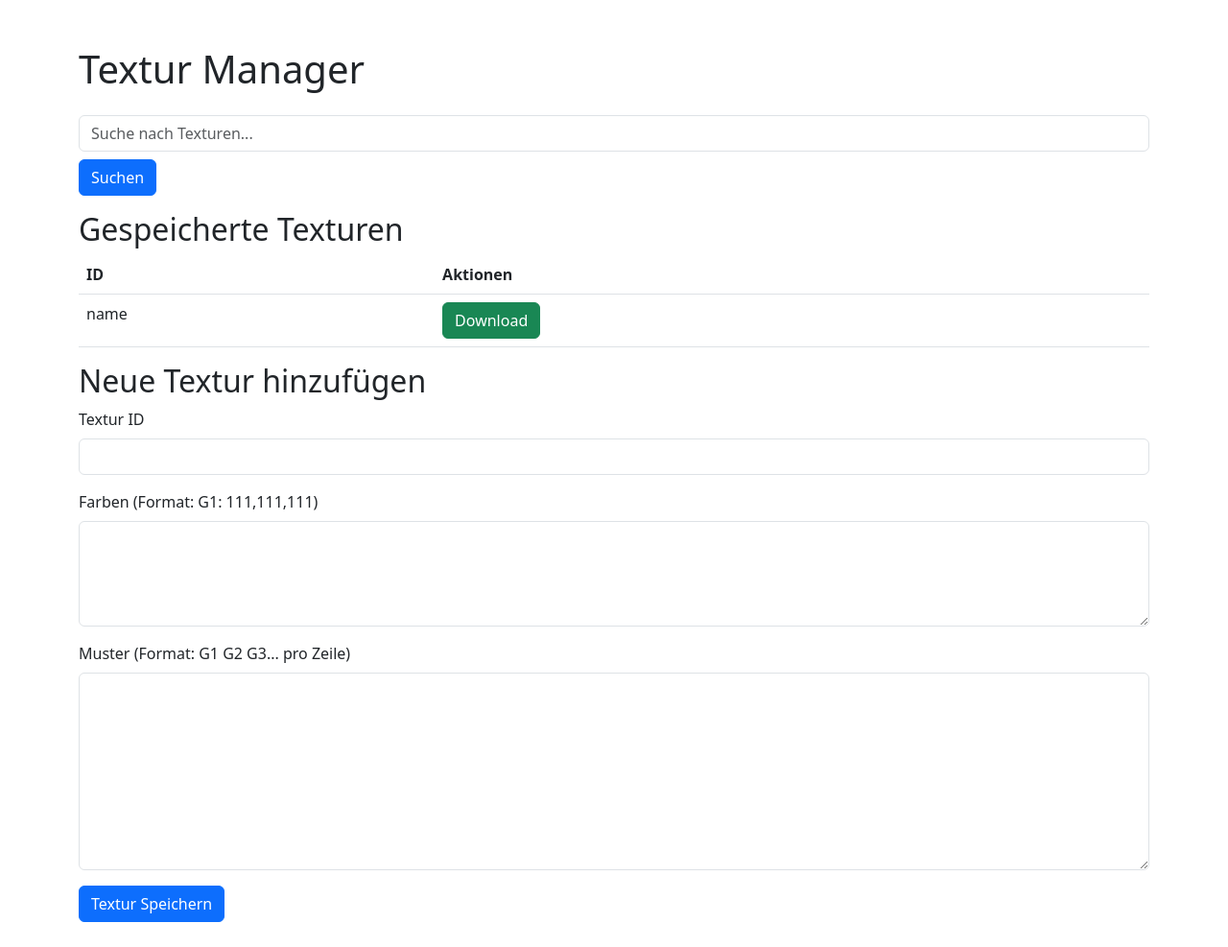
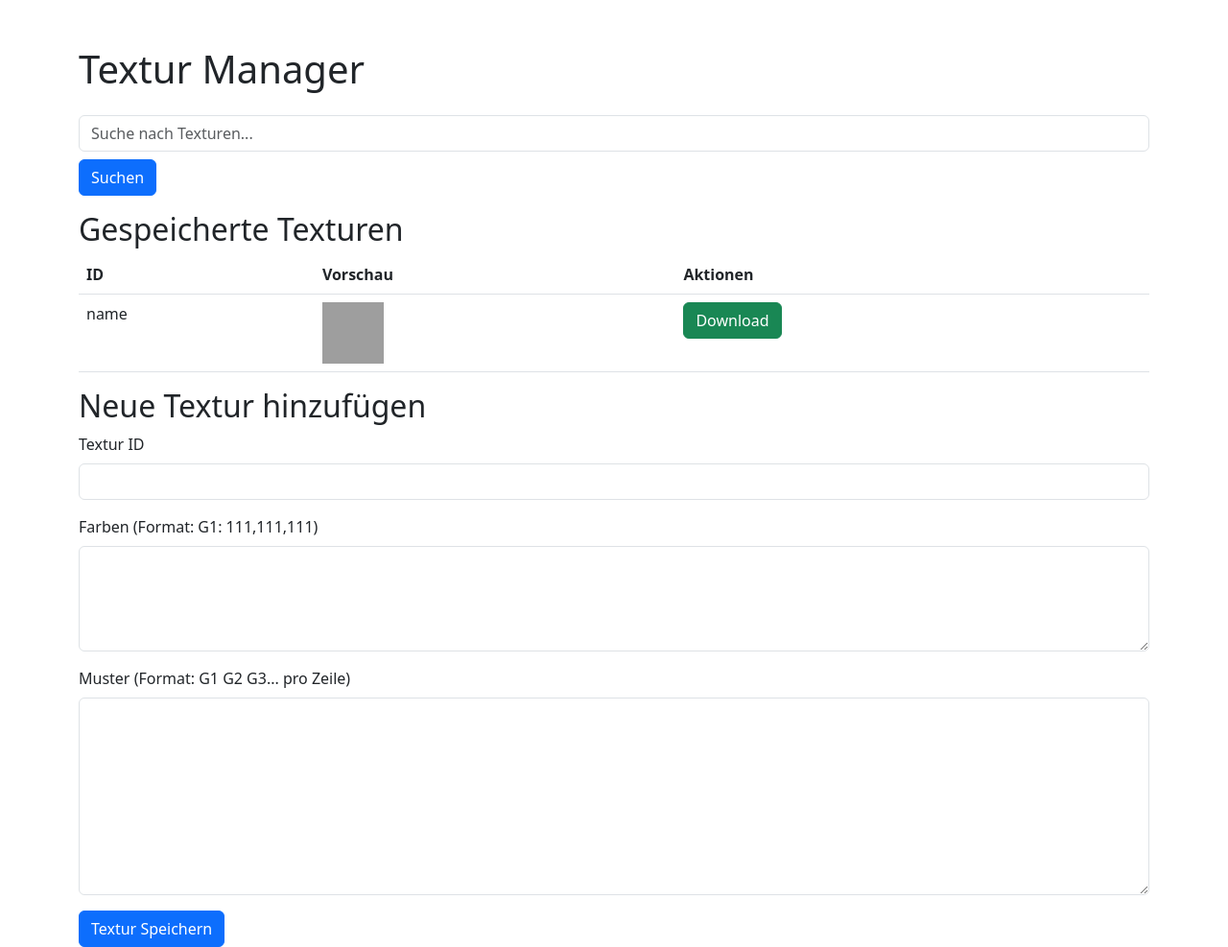
Before and after one commit to Jannis0308/Texture-Generator, a Flask app: template templates/index.html in a window 1280 px wide. Shown: the whole page at 96% size. Before the commit the page ends 961 px from the top, so only its background shows below. Run offline with Flask 3, Linux system fonts and the light colour scheme; the template is opened without the code that fills it: most values are stand-ins (such as "Sample title", 1, 10 or a date in 2020); parts of the project's set-up code (start-up, migrations or seed data) failed here and were passed over; grey boxes are pictures that could not be loaded.

Commit message:
Update index.html

```diff
--- a/templates/index.html
+++ b/templates/index.html
@@ -21,11 +21,15 @@
     <table class="table">
         <tr>
             <th>ID</th>
+            <th>Vorschau</th>
             <th>Aktionen</th>
         </tr>
         {% for texture_id in textures.keys() %}
         <tr>
             <td>{{ texture_id }}</td>
+            <td>
+                <img src="{{ url_for('static', filename='textures/' + texture_id + '.png') }}" alt="{{ texture_id }}" width="64" height="64">
+            </td>
             <td>
                 <a href="{{ url_for('generate_texture', texture_id=texture_id) }}" class="btn btn-success">Download</a>
             </td>
```
